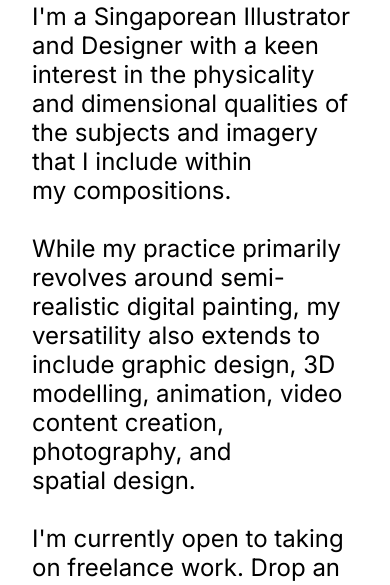
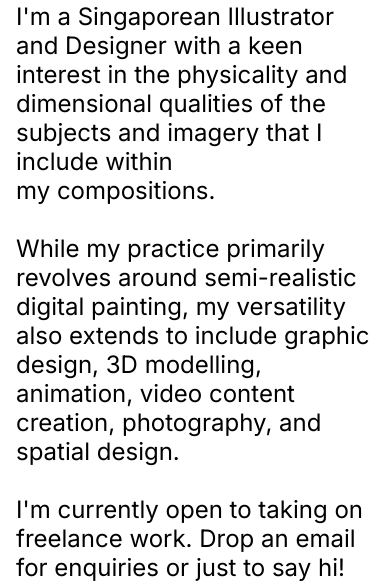
Before and after one commit to erniebrush/ernestong.art, a plain HTML site: page about.html in a window 390 px wide. Shown: the part 72-657 px from the top of the page. Drawn offline with Linux system fonts and the light colour scheme.

Commit message:
adjust about for mobile

```diff
--- a/about.css
+++ b/about.css
@@ -8,3 +8,9 @@
     color: white;
     text-decoration: none;
 }
+
+@media all and (max-width: 1023px) {
+    .about {
+        padding: 0;
+    }
+}
```
Also changed, not shown: about.html (+2 -0 lines).
